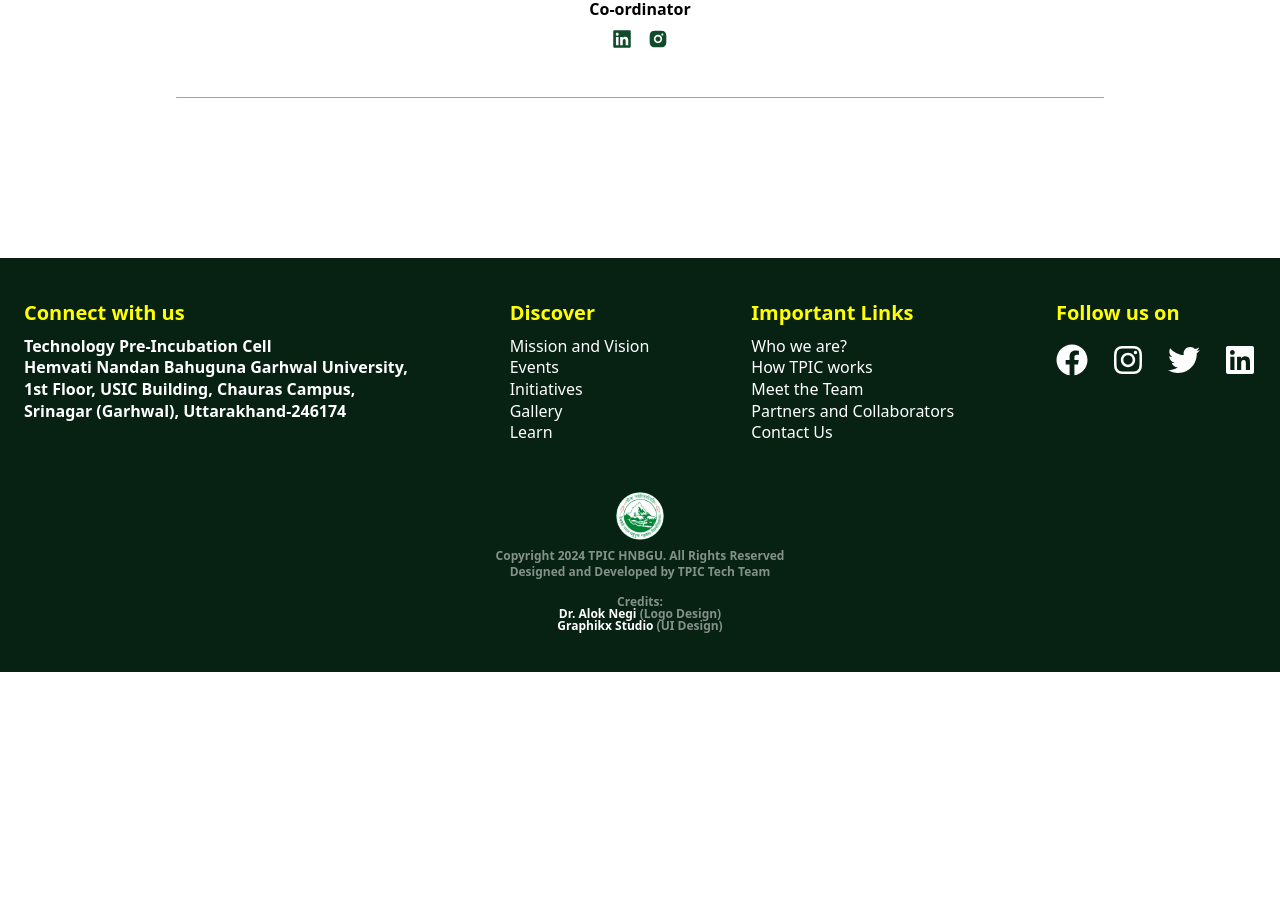
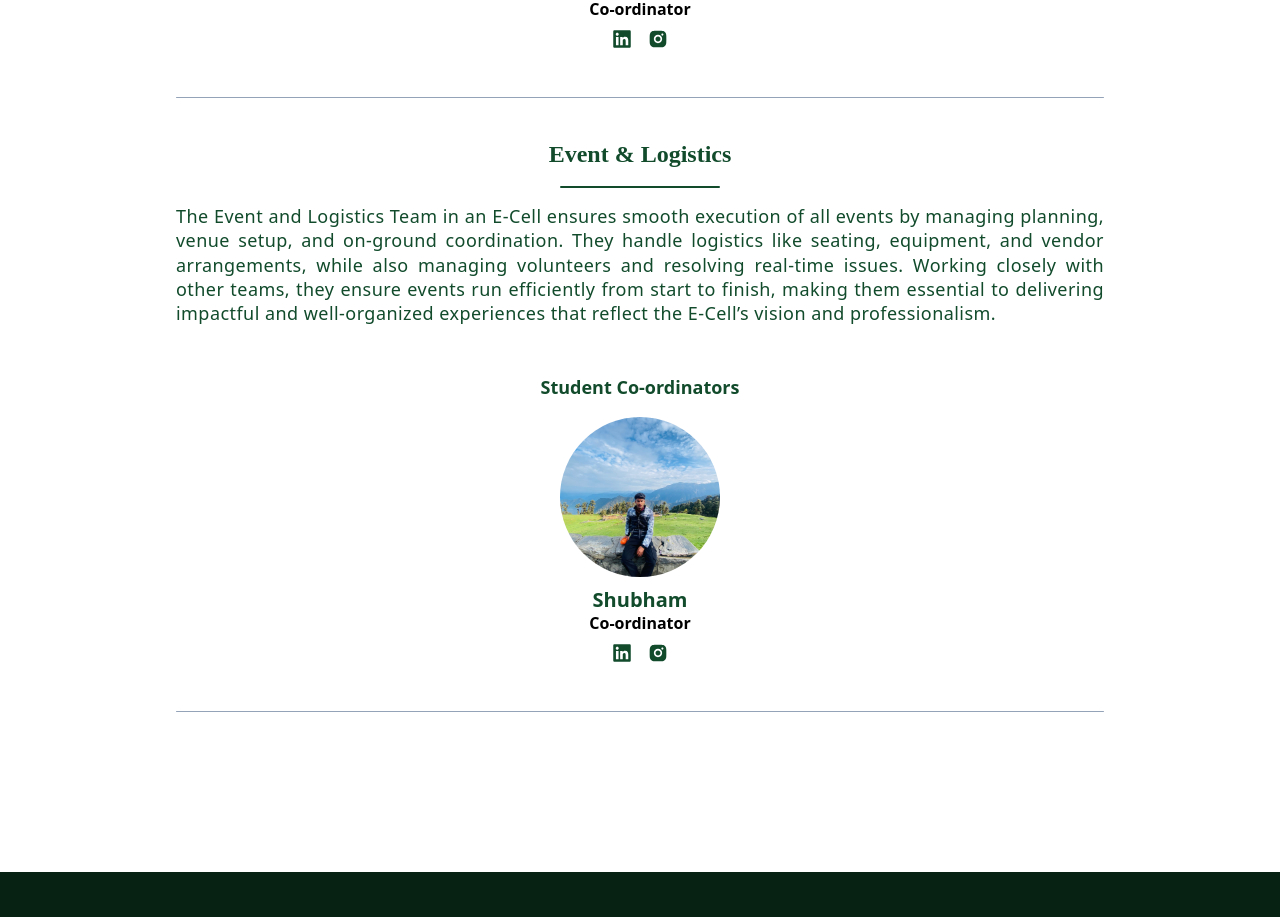
Before and after one commit to Suraj-Kumar83/TpicEcell, a React (Vite) app in the folder frontend/: page /discover/nodes in a window 1280 px wide. Shown: the part 3580-4497 px from the top of the page. Before the commit the page ends 4252 px from the top, so only its background shows below. Built offline with nearby package versions, Linux system fonts and the light colour scheme; no server answers.

Commit message:
Update Nodes

```diff
--- a/frontend/src/Pages/Discover/Nodes25.jsx
+++ b/frontend/src/Pages/Discover/Nodes25.jsx
@@ -1,11 +1,11 @@
 import React from 'react'
 import StudentPresident25 from '../../components/important/StudentPresident25';
-import Technology from '../../components/important/Technology';
-import MediaandBranding from '../../components/important/MediaandBranding';
 import EventPR25 from '../../components/important/Event_PR25';
 import SocialMedia25 from '../../components/important/SocialMedia25';
 import DesignBranding25 from '../../components/important/Design_Branding25';
 import ResearchDev25 from '../../components/important/ResearchTeam25';
+import EventLogistics25 from "../../components/important/EventLogistics25.jsx"
+
 
 
 function Nodes25() {
@@ -20,6 +20,7 @@ function Nodes25() {
         <EventPR25/>
         <DesignBranding25/>
       <SocialMedia25/>
+      <EventLogistics25/>
 
       </div>
     </div>
```
